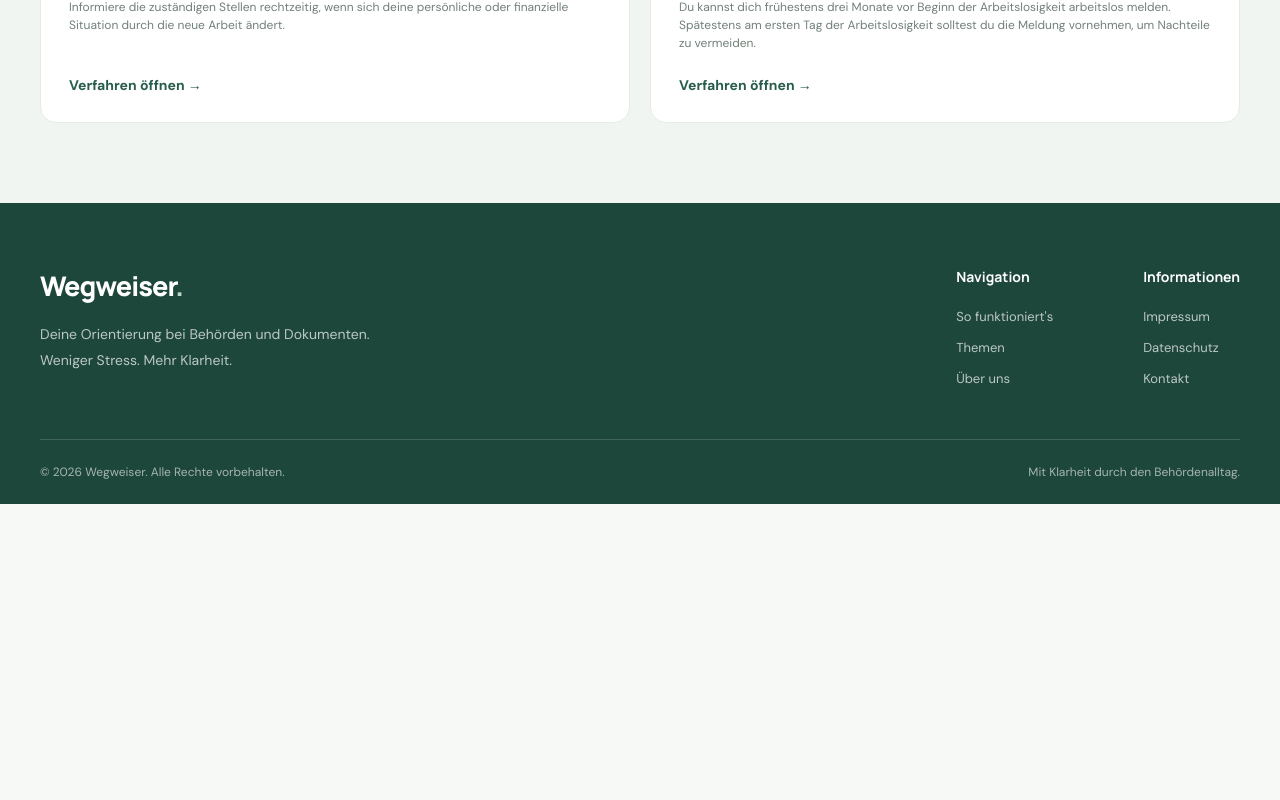
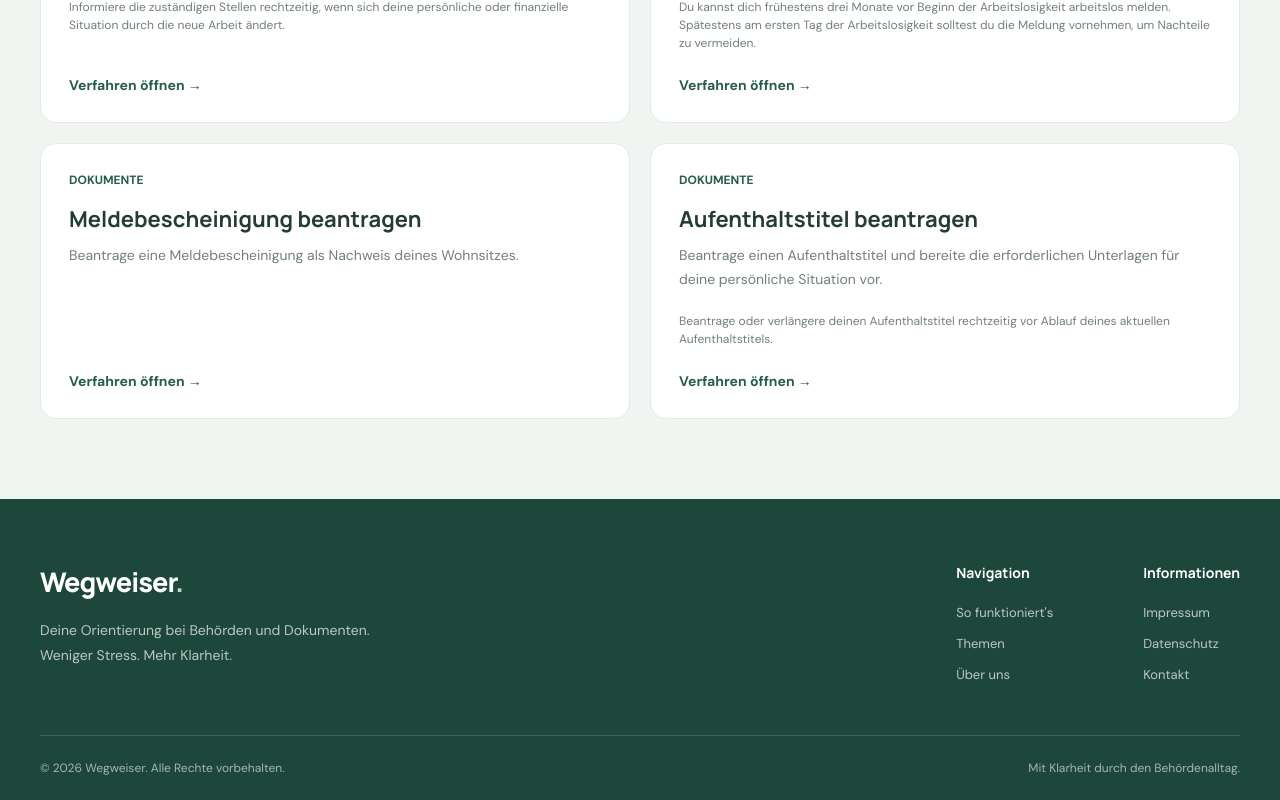
Before and after one commit to Yurijfedor/wegweiser, a React (Vite) app: page / in a window 1280 px wide. Shown: the part 2586-3386 px from the top of the page. Before the commit the page ends 3090 px from the top, so only its background shows below. Built offline with nearby package versions, Linux system fonts and the light colour scheme.

Commit message:
feat: add document procedures

```diff
--- /dev/null
+++ b/src/data/procedures/dokumente.ts
@@ -0,0 +1,165 @@
+import type { Procedure } from "../../types/procedure";
+
+export const meldebescheinigungBeantragen: Procedure = {
+  id: "meldebescheinigung-beantragen",
+  categoryId: "dokumente",
+  title: "Meldebescheinigung beantragen",
+  description:
+    "Beantrage eine Meldebescheinigung als Nachweis deines Wohnsitzes.",
+
+  region: "Mayen, Rheinland-Pfalz",
+
+  authority: {
+    name: "Einwohnermeldeamt, Pass- und Ausweiswesen – Stadt Mayen",
+    address: "Rosengasse 2, 56727 Mayen",
+    phone: "+49 2651 88-0",
+    email: "info@mayen.de",
+    website: "https://www.mayen.de/",
+  },
+
+  steps: [
+    {
+      id: "documents",
+      title: "Unterlagen vorbereiten",
+      description:
+        "Bereite die erforderlichen Unterlagen für deinen Antrag vor.",
+      documents: [
+        {
+          id: "identity-document",
+          title: "Personalausweis oder Reisepass",
+          description: "Du benötigst einen gültigen Identitätsnachweis.",
+          required: true,
+        },
+        {
+          id: "authorization",
+          title: "Schriftliche Vollmacht",
+          description:
+            "Eine Vollmacht ist erforderlich, wenn eine andere Person die Bescheinigung für dich beantragt.",
+          required: false,
+          condition: "Bei Antrag durch eine bevollmächtigte Person.",
+        },
+      ],
+    },
+    {
+      id: "submit-application",
+      title: "Meldebescheinigung beantragen",
+      description:
+        "Beantrage die Meldebescheinigung online oder bei der zuständigen Meldebehörde der Stadt Mayen.",
+      documents: [],
+    },
+    {
+      id: "receive-certificate",
+      title: "Meldebescheinigung erhalten",
+      description: "Nach der Bearbeitung erhältst du deine Meldebescheinigung.",
+      documents: [],
+    },
+  ],
+
+  sources: [
+    {
+      title: "Meldebescheinigung beantragen – Stadt Mayen",
+      url: "https://www.mayen.de/buergerservice/leistungen/RLP%3Aentry%3A67798%3AANLR-VLR/meldebescheinigung-beantragen/",
+      authority: "Stadt Mayen",
+    },
+    {
+      title: "Online-Dienstleistungen – Stadt Mayen",
+      url: "https://www.mayen.de/rathaus-buergerservice/buergerservice/online-dienstleistungen/",
+      authority: "Stadt Mayen",
+    },
+  ],
+};
+
+export const aufenthaltstitelBeantragen: Procedure = {
+  id: "aufenthaltstitel-beantragen",
+  categoryId: "dokumente",
+  title: "Aufenthaltstitel beantragen",
+  description:
+    "Beantrage einen Aufenthaltstitel und bereite die erforderlichen Unterlagen für deine persönliche Situation vor.",
+
+  region: "Deutschland",
+
+  deadline:
+    "Beantrage oder verlängere deinen Aufenthaltstitel rechtzeitig vor Ablauf deines aktuellen Aufenthaltstitels.",
+
+  steps: [
+    {
+      id: "check-requirements",
+      title: "Voraussetzungen prüfen",
+      description:
+        "Prüfe, welcher Aufenthaltstitel zu deinem Aufenthaltszweck und deiner persönlichen Situation passt.",
+      documents: [],
+    },
+    {
+      id: "prepare-documents",
+      title: "Unterlagen vorbereiten",
+      description:
+        "Bereite die für deinen Antrag erforderlichen Unterlagen vor. Die genauen Anforderungen können je nach Aufenthaltstitel unterschiedlich sein.",
+      documents: [
+        {
+          id: "valid-passport",
+          title: "Gültiger Reisepass",
+          description:
+            "Du benötigst in der Regel einen gültigen Reisepass oder ein anerkanntes Passersatzdokument.",
+          required: true,
+        },
+        {
+          id: "biometric-photo",
+          title: "Biometrisches Passfoto",
+          description:
+            "Für die Ausstellung eines elektronischen Aufenthaltstitels kann ein aktuelles biometrisches Foto erforderlich sein.",
+          required: true,
+        },
+        {
+          id: "proof-of-purpose",
+          title: "Nachweis über den Aufenthaltszweck",
+          description:
+            "Die erforderlichen Nachweise richten sich nach dem Grund deines Aufenthalts, zum Beispiel Arbeit, Ausbildung oder Familie.",
+          required: true,
+          condition: "Je nach Art des beantragten Aufenthaltstitels.",
+        },
+        {
+          id: "additional-documents",
+          title: "Weitere Nachweise",
+          description:
+            "Die zuständige Ausländerbehörde kann zusätzliche Unterlagen anfordern.",
+          required: false,
+          condition: "Abhängig von deiner persönlichen Situation.",
+        },
+      ],
+    },
+    {
+      id: "contact-authority",
+      title: "Termin bei der Ausländerbehörde vereinbaren",
+      description:
+        "Wende dich an die für deinen Wohnort zuständige Ausländerbehörde und informiere dich über den Antragsweg.",
+      documents: [],
+    },
+    {
+      id: "submit-application",
+      title: "Antrag einreichen",
+      description:
+        "Reiche deinen Antrag und die erforderlichen Unterlagen bei der zuständigen Ausländerbehörde ein.",
+      documents: [],
+    },
+    {
+      id: "receive-residence-permit",
+      title: "Entscheidung und Aufenthaltstitel erhalten",
+      description:
+        "Nach der Bearbeitung erhältst du eine Entscheidung über deinen Antrag und gegebenenfalls deinen Aufenthaltstitel.",
+      documents: [],
+    },
+  ],
+
+  sources: [
+    {
+      title: "Aufenthaltstitel – Bundesamt für Migration und Flüchtlinge",
+      url: "https://www.bamf.de/",
+      authority: "Bundesamt für Migration und Flüchtlinge",
+    },
+    {
+      title: "Aufenthaltstitel – Make it in Germany",
+      url: "https://www.make-it-in-germany.com/",
+      authority: "Make it in Germany",
+    },
+  ],
+};
```
Also changed, not shown: src/data/procedures/index.ts (+8 -0 lines).
